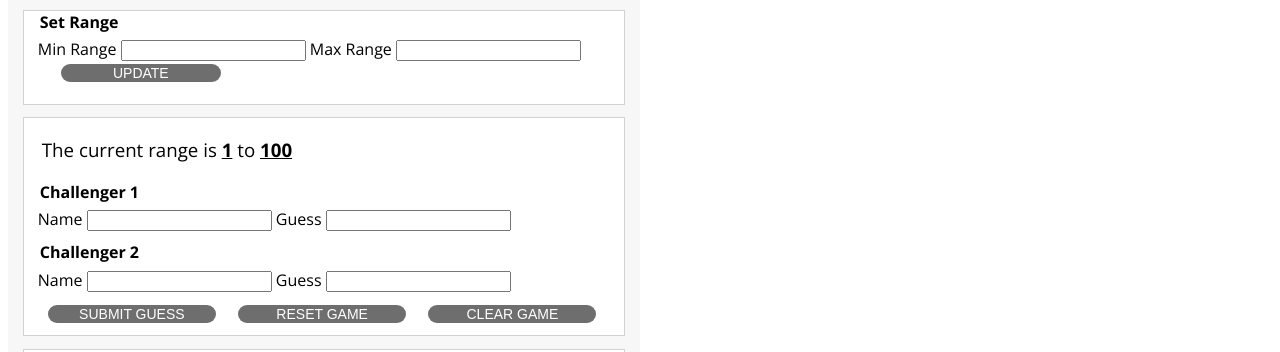
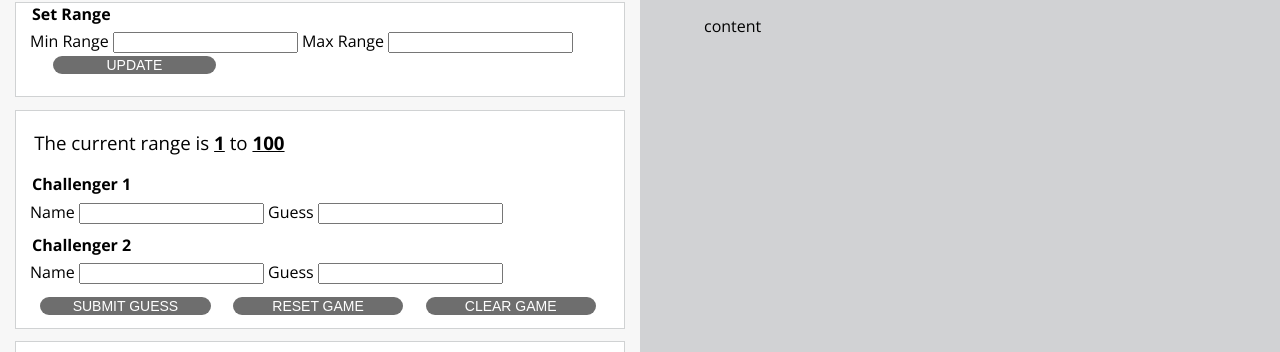
Before and after one commit to ericwm76/number-guessing-game, a plain HTML site: page index.html in a window 1280 px wide. Shown: the part 176-528 px from the top of the page. Drawn offline with nearby package versions, Linux system fonts and the light colour scheme.

Commit message:
Add div class and styles to 'aside' box

```diff
--- a/index.html
+++ b/index.html
@@ -10,6 +10,7 @@
 			<h1><strong>Number</strong>Guesser</h1>
 			<h2>Ultimate Challenger Edition</h2>
 		</header>
+		<div>
 		<main>
 			<form class="set-range">
 				<fieldset>
@@ -48,6 +49,7 @@
 			</section>
 		</main>
 		<aside>content</aside>
+	</div>
 		<script type="text/javascript" src="main.js"></script>
 	</body>
 </html>
--- a/styles.css
+++ b/styles.css
@@ -1,5 +1,11 @@
 body {
 	font-family: 'Open Sans', sans-serif;
+	background: #D1D2D4;
+	margin: 0;
+}
+div {
+	display: flex;
+	flex-flow: row wrap;
 }
 
 header {
@@ -61,8 +67,8 @@ main {
 	background: #f7f7f7;
 	max-width: 50%;
 	margin-top: 0;
-	display: flex;
-	flex-direction: column;
+	/*display: flex;*/
+	/*flex-direction: column;*/
 }
 
 form h3 {
@@ -167,8 +173,10 @@ p {
 }
 
 aside {
-	background: #404041;
-	max-width: 50%;
+	max-width: 40%;
+	min-width: 40%;
 	margin-top: 0;
-	height: 100%;
+	min-height: 100%;
+	align-self: flex-start;
+	padding: 2% 5%;
 }
```
